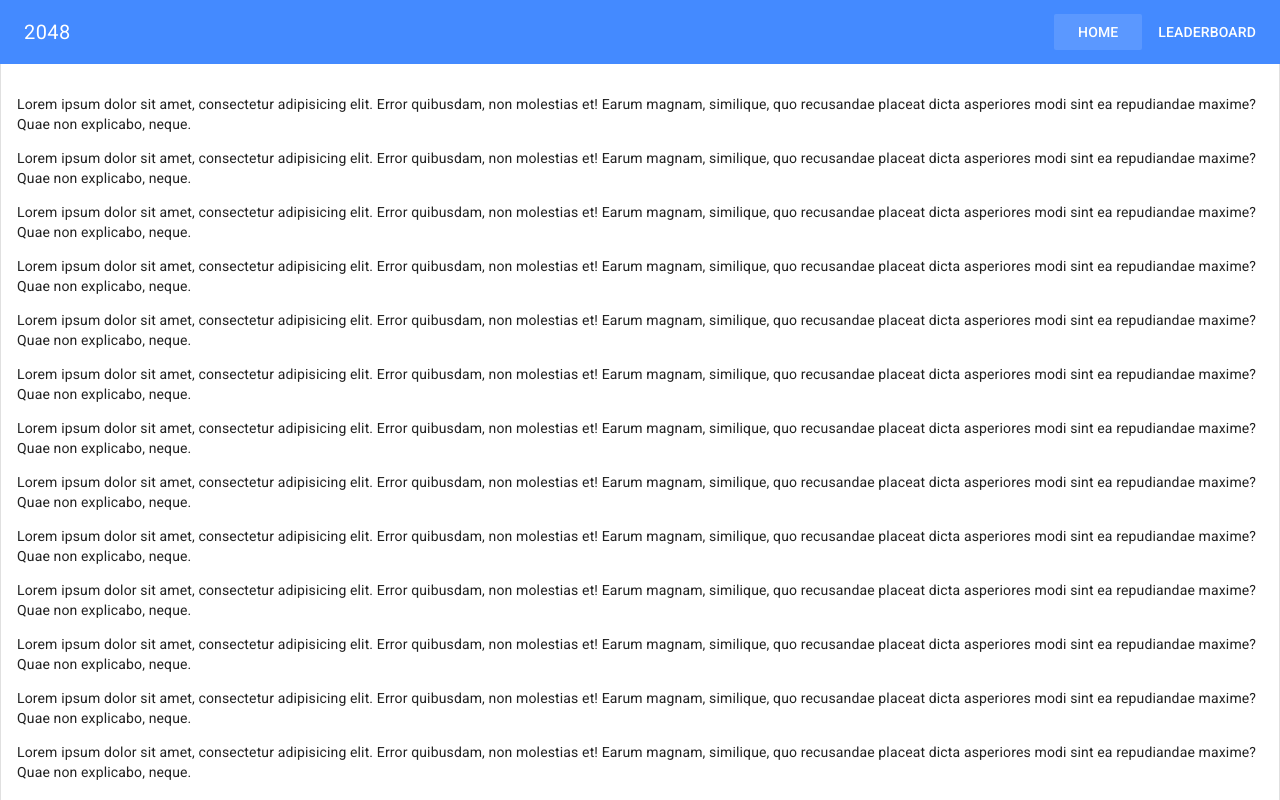
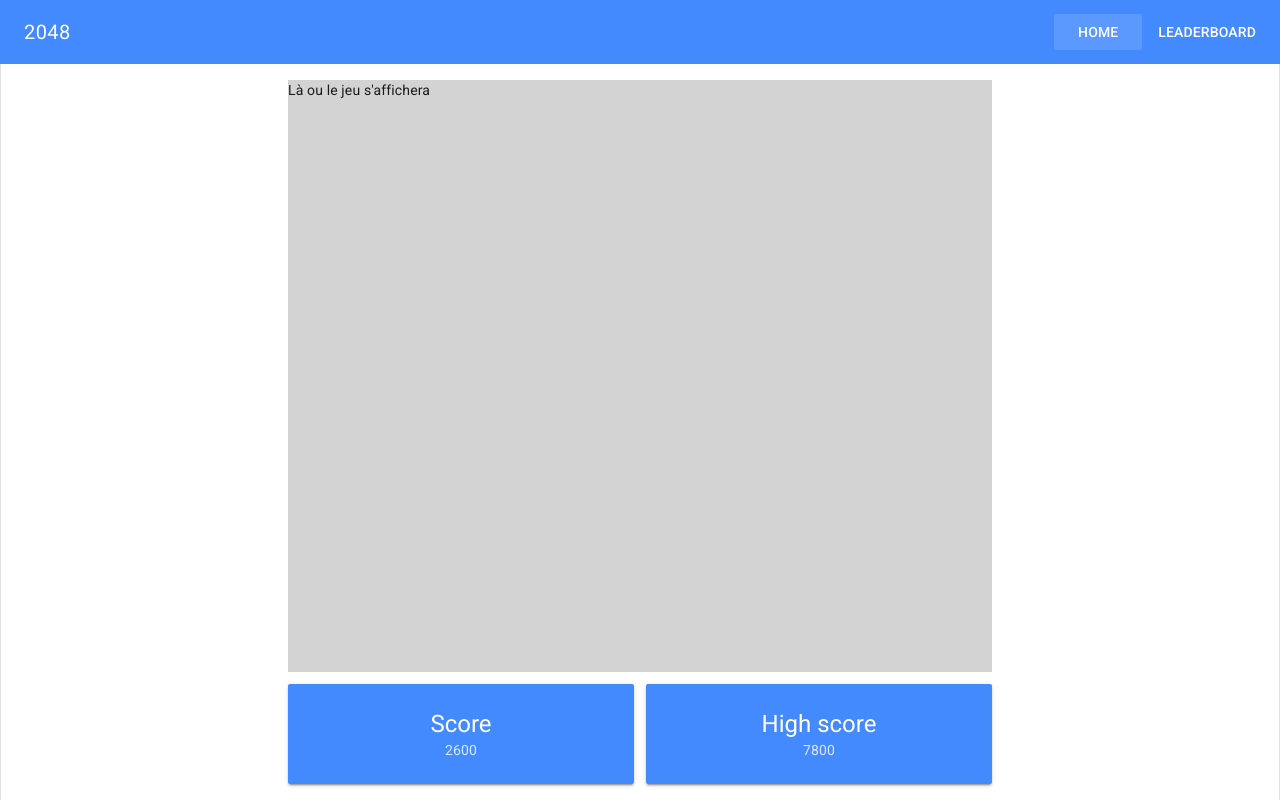
Before and after one commit to branchard/vue-2048, a Vue app: page / in a window 1280 px wide. Built offline with nearby package versions, Linux system fonts and the light colour scheme.

Commit message:
add gameboard components

```diff
--- a/src/App.vue
+++ b/src/App.vue
@@ -10,9 +10,3 @@ export default {
   components: { Layout }
 };
 </script>
-
-<style>
-#app {
-
-}
-</style>
--- /dev/null
+++ b/src/components/board/Board.vue
@@ -0,0 +1,71 @@
+<template>
+    <div class="game-board">
+        <div class="grid-container">
+            <Grid/>
+        </div>
+        <div class="score-container md-layout">
+            <md-card class="md-primary md-layout-item">
+                <md-card-header>
+                    <md-card-header-text>
+                        <div class="md-title">Score</div>
+                        <div class="md-subhead">2600</div>
+                    </md-card-header-text>
+                </md-card-header>
+            </md-card>
+            <md-card class="md-primary md-layout-item">
+                <md-card-header>
+                    <md-card-header-text>
+                        <div class="md-title">High score</div>
+                        <div class="md-subhead">7800</div>
+                    </md-card-header-text>
+                </md-card-header>
+            </md-card>
+        </div>
+    </div>
+</template>
+
+<style lang="scss" scoped>
+    $gutter: 12px;
+    .game-board {
+        display: flex;
+        flex-direction: column;
+        margin: auto;
+        width: calc(100vh - (64px + 16px * 2));
+        height: calc(100vh - (64px + 16px * 2));
+
+        .grid-container {
+            flex: 1;
+            padding-bottom: $gutter;
+        }
+
+        .score-container {
+            text-align: center;
+
+            .md-card {
+                margin-right: $gutter / 2;
+                margin-left: $gutter / 2;
+            }
+
+            .md-card:first-child {
+                margin-left: 0;
+            }
+
+            .md-card:last-child {
+                margin-right: 0;
+            }
+
+            .md-subhead {
+                opacity: 0.8;
+            }
+        }
+    }
+</style>
+
+<script>
+import Grid from '@/components/board/Grid';
+
+export default {
+    name: 'Board',
+    components: { Grid }
+};
+</script>
--- /dev/null
+++ b/src/components/board/Grid.vue
@@ -0,0 +1,20 @@
+<template>
+    <div class="game-grid">
+        Là ou le jeu s'affichera
+    </div>
+</template>
+
+<style lang="scss" scoped>
+    .game-grid {
+        position: relative;
+        height: 100%;
+        width: 100%;
+        background-color: lightgrey;
+    }
+</style>
+
+<script>
+export default {
+    name: 'Grid',
+};
+</script>
--- a/src/components/views/Home.vue
+++ b/src/components/views/Home.vue
@@ -1,25 +1,14 @@
 <template>
     <div>
-        <p>Lorem ipsum dolor sit amet, consectetur adipisicing elit. Error quibusdam, non molestias et! Earum magnam, similique, quo recusandae placeat dicta asperiores modi sint ea repudiandae maxime? Quae non explicabo, neque.</p>
-        <p>Lorem ipsum dolor sit amet, consectetur adipisicing elit. Error quibusdam, non molestias et! Earum magnam, similique, quo recusandae placeat dicta asperiores modi sint ea repudiandae maxime? Quae non explicabo, neque.</p>
-        <p>Lorem ipsum dolor sit amet, consectetur adipisicing elit. Error quibusdam, non molestias et! Earum magnam, similique, quo recusandae placeat dicta asperiores modi sint ea repudiandae maxime? Quae non explicabo, neque.</p>
-        <p>Lorem ipsum dolor sit amet, consectetur adipisicing elit. Error quibusdam, non molestias et! Earum magnam, similique, quo recusandae placeat dicta asperiores modi sint ea repudiandae maxime? Quae non explicabo, neque.</p>
-        <p>Lorem ipsum dolor sit amet, consectetur adipisicing elit. Error quibusdam, non molestias et! Earum magnam, similique, quo recusandae placeat dicta asperiores modi sint ea repudiandae maxime? Quae non explicabo, neque.</p>
-        <p>Lorem ipsum dolor sit amet, consectetur adipisicing elit. Error quibusdam, non molestias et! Earum magnam, similique, quo recusandae placeat dicta asperiores modi sint ea repudiandae maxime? Quae non explicabo, neque.</p>
-        <p>Lorem ipsum dolor sit amet, consectetur adipisicing elit. Error quibusdam, non molestias et! Earum magnam, similique, quo recusandae placeat dicta asperiores modi sint ea repudiandae maxime? Quae non explicabo, neque.</p>
-        <p>Lorem ipsum dolor sit amet, consectetur adipisicing elit. Error quibusdam, non molestias et! Earum magnam, similique, quo recusandae placeat dicta asperiores modi sint ea repudiandae maxime? Quae non explicabo, neque.</p>
-        <p>Lorem ipsum dolor sit amet, consectetur adipisicing elit. Error quibusdam, non molestias et! Earum magnam, similique, quo recusandae placeat dicta asperiores modi sint ea repudiandae maxime? Quae non explicabo, neque.</p>
-        <p>Lorem ipsum dolor sit amet, consectetur adipisicing elit. Error quibusdam, non molestias et! Earum magnam, similique, quo recusandae placeat dicta asperiores modi sint ea repudiandae maxime? Quae non explicabo, neque.</p>
-        <p>Lorem ipsum dolor sit amet, consectetur adipisicing elit. Error quibusdam, non molestias et! Earum magnam, similique, quo recusandae placeat dicta asperiores modi sint ea repudiandae maxime? Quae non explicabo, neque.</p>
-        <p>Lorem ipsum dolor sit amet, consectetur adipisicing elit. Error quibusdam, non molestias et! Earum magnam, similique, quo recusandae placeat dicta asperiores modi sint ea repudiandae maxime? Quae non explicabo, neque.</p>
-        <p>Lorem ipsum dolor sit amet, consectetur adipisicing elit. Error quibusdam, non molestias et! Earum magnam, similique, quo recusandae placeat dicta asperiores modi sint ea repudiandae maxime? Quae non explicabo, neque.</p>
-        <p>Lorem ipsum dolor sit amet, consectetur adipisicing elit. Error quibusdam, non molestias et! Earum magnam, similique, quo recusandae placeat dicta asperiores modi sint ea repudiandae maxime? Quae non explicabo, neque.</p>
-        <p>Lorem ipsum dolor sit amet, consectetur adipisicing elit. Error quibusdam, non molestias et! Earum magnam, similique, quo recusandae placeat dicta asperiores modi sint ea repudiandae maxime? Quae non explicabo, neque.</p>
+        <Board/>
     </div>
 </template>
 
 <script>
+import Board from '@/components/board/Board';
+
 export default {
-    name: 'Home'
+    name: 'Home',
+    components: { Board }
 };
 </script>
```
Also changed, not shown: src/components/board/Tile.vue (added).
